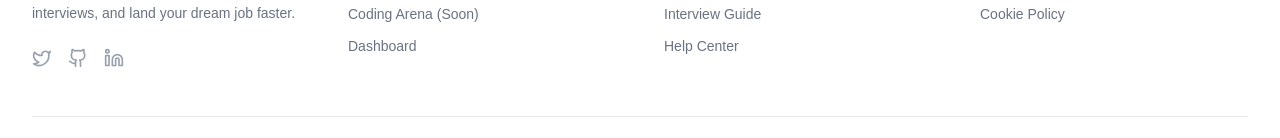
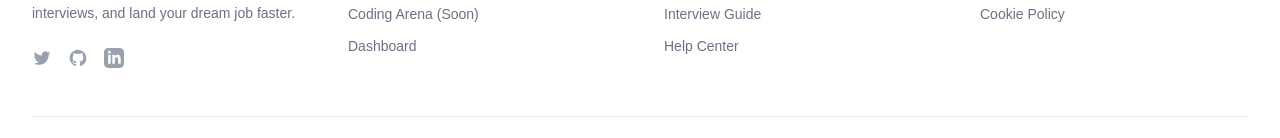
Before and after one commit to blackcoder234/CareerPilot-Ai, a Next.js app: page / in a window 1280 px wide. Shown: the part 4255-4393 px from the top of the page. Built offline with nearby package versions, Linux system fonts and the light colour scheme; no server answers.

Commit message:
fix: replace missing lucide-react brand icons with raw SVGs in Footer

```diff
--- a/components/Footer.tsx
+++ b/components/Footer.tsx
@@ -1,5 +1,5 @@
 import Link from "next/link";
-import { Bot, Twitter, Github, Linkedin } from "lucide-react";
+import { Bot } from "lucide-react";
 
 export default function Footer() {
   return (
@@ -19,13 +19,19 @@
             </p>
             <div className="flex gap-4">
               <a href="#" className="text-gray-400 hover:text-blue-500 transition-colors">
-                <Twitter className="w-5 h-5" />
+                <svg className="w-5 h-5" fill="currentColor" viewBox="0 0 24 24" aria-hidden="true">
+                  <path d="M8.29 20.251c7.547 0 11.675-6.253 11.675-11.675 0-.178 0-.355-.012-.53A8.348 8.348 0 0022 5.92a8.19 8.19 0 01-2.357.646 4.118 4.118 0 001.804-2.27 8.224 8.224 0 01-2.605.996 4.107 4.107 0 00-6.993 3.743 11.65 11.65 0 01-8.457-4.287 4.106 4.106 0 001.27 5.477A4.072 4.072 0 012.8 9.713v.052a4.105 4.105 0 003.292 4.022 4.095 4.095 0 01-1.853.07 4.108 4.108 0 003.834 2.85A8.233 8.233 0 012 18.407a11.616 11.616 0 006.29 1.84" />
+                </svg>
               </a>
               <a href="#" className="text-gray-400 hover:text-gray-900 dark:hover:text-white transition-colors">
-                <Github className="w-5 h-5" />
+                <svg className="w-5 h-5" fill="currentColor" viewBox="0 0 24 24" aria-hidden="true">
+                  <path fillRule="evenodd" d="M12 2C6.477 2 2 6.484 2 12.017c0 4.425 2.865 8.18 6.839 9.504.5.092.682-.217.682-.483 0-.237-.008-.868-.013-1.703-2.782.605-3.369-1.343-3.369-1.343-.454-1.158-1.11-1.466-1.11-1.466-.908-.62.069-.608.069-.608 1.003.07 1.531 1.032 1.531 1.032.892 1.53 2.341 1.088 2.91.832.092-.647.35-1.088.636-1.338-2.22-.253-4.555-1.113-4.555-4.951 0-1.093.39-1.988 1.029-2.688-.103-.253-.446-1.272.098-2.65 0 0 .84-.27 2.75 1.026A9.564 9.564 0 0112 6.844c.85.004 1.705.115 2.504.337 1.909-1.296 2.747-1.027 2.747-1.027.546 1.379.202 2.398.1 2.651.64.7 1.028 1.595 1.028 2.688 0 3.848-2.339 4.695-4.566 4.943.359.309.678.92.678 1.855 0 1.338-.012 2.419-.012 2.747 0 .268.18.58.688.482A10.019 10.019 0 0022 12.017C22 6.484 17.522 2 12 2z" clipRule="evenodd" />
+                </svg>
               </a>
               <a href="#" className="text-gray-400 hover:text-blue-700 transition-colors">
-                <Linkedin className="w-5 h-5" />
+                <svg className="w-5 h-5" fill="currentColor" viewBox="0 0 24 24" aria-hidden="true">
+                  <path fillRule="evenodd" d="M19 0h-14c-2.761 0-5 2.239-5 5v14c0 2.761 2.239 5 5 5h14c2.762 0 5-2.239 5-5v-14c0-2.761-2.238-5-5-5zm-11 19h-3v-11h3v11zm-1.5-12.268c-.966 0-1.75-.79-1.75-1.764s.784-1.764 1.75-1.764 1.75.79 1.75 1.764-.783 1.764-1.75 1.764zm13.5 12.268h-3v-5.604c0-3.368-4-3.113-4 0v5.604h-3v-11h3v1.765c1.396-2.586 7-2.777 7 2.476v6.759z" clipRule="evenodd" />
+                </svg>
               </a>
             </div>
           </div>
```
